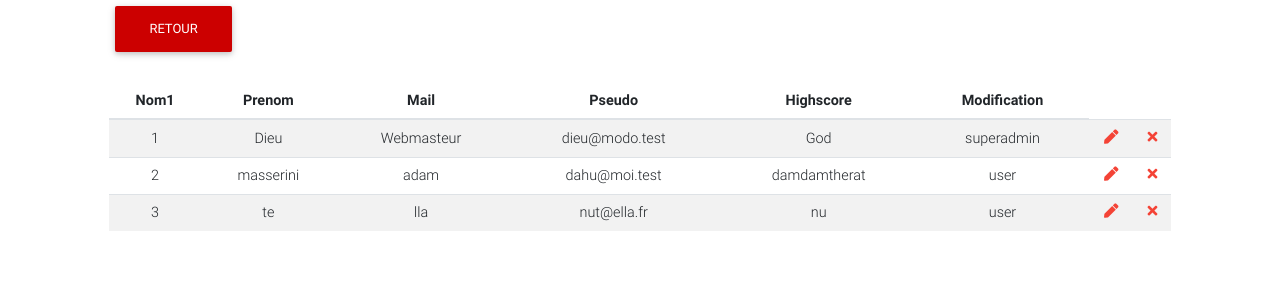
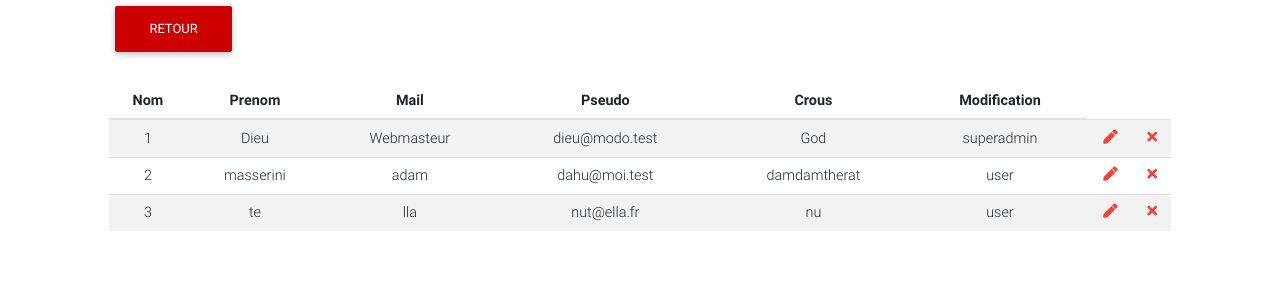
Before and after one commit to PinballCrous/CrousPinball, a PHP site: page /viande-direct/profil.php in a window 1280 px wide. Shown: the top 300 px of the page. Run offline with PHP 8.4, Linux system fonts and the light colour scheme; a user stored in the database is signed in; data comes from the database, SQL or seed files in the repository; some libraries are stand-ins or nearby versions.

Commit message:
zi profil

```diff
--- a/formulaire/profil.php
+++ b/formulaire/profil.php
@@ -29,11 +29,11 @@ require_once('../templates/includes/css.php');
 					<tr>
 						<input type="hidden" name="id_utilisateur" id="id_utilisateur" value="<?php echo $_SESSION['id_utilisateur']?>">
 
-						<th class="font-weight-bold">Nom<?php echo $_SESSION['id_utilisateur'];?></th>
+						<th class="font-weight-bold">Nom</th>
                         <th class="font-weight-bold">Prenom</th>
 						<th class="font-weight-bold">Mail</th>
                         <th class="font-weight-bold">Pseudo</th>
-                        <th class="font-weight-bold">Highscore</th>
+                        <th class="font-weight-bold">Crous</th>
 						<th class="font-weight-bold">Modification</th>
 					</tr>
 				</thead>
--- a/js/profil.js
+++ b/js/profil.js
@@ -9,6 +9,7 @@ $(document).ready(function(){
         $.post ('../Controller/controller_profil.php',  // URL du dossier où s'effectue le traitement
                 infos_profil, // Valeur à 'envoyer', ici pas de valeurs à envoyer uniquement une indication pour le traitement
                 function (profils) {
+                    // console.log(profils);
                     if(profils.length > 0){
                         let tab='';
                         profils.forEach(profil => {
@@ -17,22 +18,22 @@ $(document).ready(function(){
                                 tab += '<td>'+profil.prenom+'</td>';
                                 tab += '<td>'+profil.mail+'</td>';
                                 tab += '<td>'+profil.pseudo+'</td>';
-                                tab += '<td>'+profil.score+'</td>';
+                                tab += '<td>'+profil.Crous+'</td>';
                                 tab += '<td><i id='+profil.id_utilisateur+' class="modifier fas fa-pen red-text"></i></td>';
                                 tab += '</tr>';
                         });
                         $('.insert').append(tab);
                     }
                 }, 'json'); // format attendu pour le retour
-    }  // fin de la fonction afficheAbonne
+    }  // fin de la fonction afficheprofil
 
     afficheprofil();
 
 
 
-    // UPDATE D'UN ABONNE ****************************************************************************************************************
-    // ouverture de la modal avec les infos de l'abonné à modifier
-    var update_id = ''; // sauvegarde de l'id de l'abonné à modifier utilisé dans les deux fonctions Ajax qui suivent donc on le garde au chaud
+    // UPDATE D'UN PROFIL ****************************************************************************************************************
+    // ouverture de la modal avec les infos de l'utilisateur à modifier
+    var update_id = ''; // sauvegarde de l'id de l'utilisateur à modifier utilisé dans les deux fonctions Ajax qui suivent donc on le garde au chaud
     var ligne_a_modifier = '';
 
     $('.insert').on('click','.modifier', function(e) {
```
